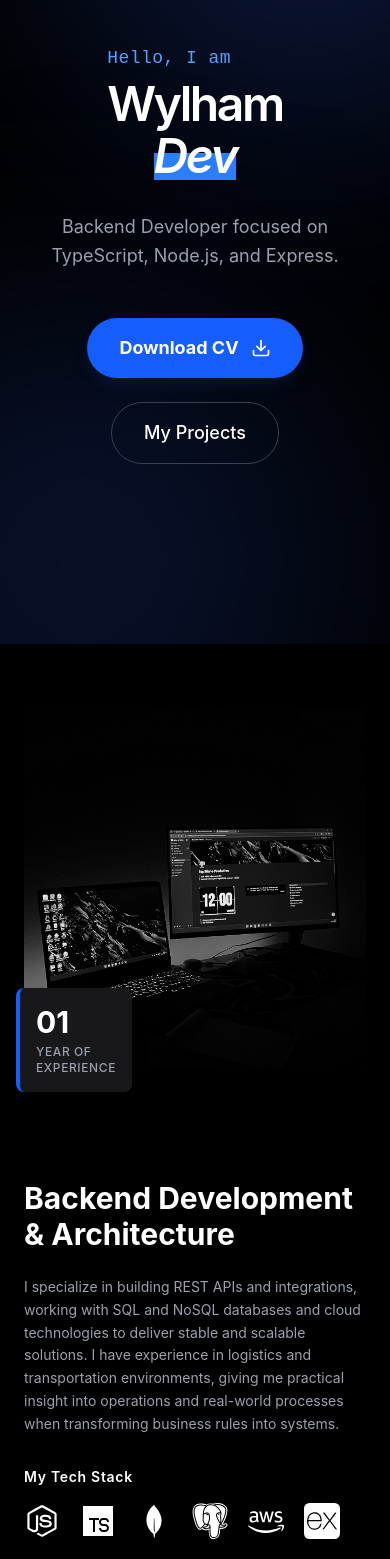
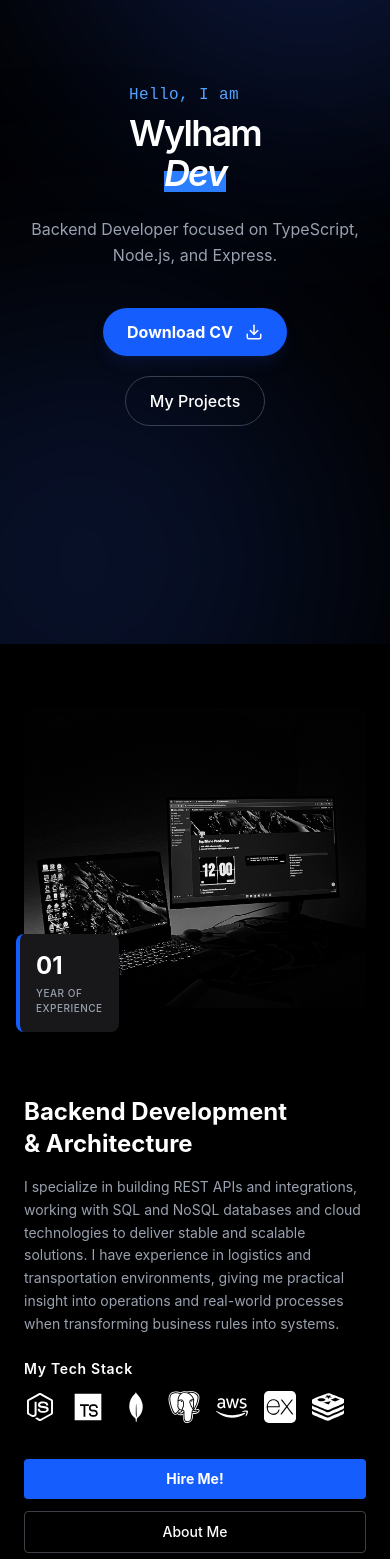
Before and after one commit to Wylham/portfolio-wylhamdev, a React (Vite) app: page / in a window 390 px wide. Shown: the part 200-1759 px from the top of the page. Built offline with nearby package versions, Linux system fonts and the light colour scheme.

Commit message:
refactor: ajustar estilos e layout nos componentes About, Expertise, Hero e Projects

```diff
--- a/src/components/About.tsx
+++ b/src/components/About.tsx
@@ -15,29 +15,29 @@ export default function About() {
   const { t } = useLanguage();
 
   return (
-    <section id="about" className="pt-16 pb-20 lg:py-0 lg:min-h-screen lg:flex lg:items-center bg-black relative">
-      <div className="container mx-auto px-6 w-full lg:py-12">
-        <div className="grid lg:grid-cols-2 gap-12 lg:gap-16 items-center">
+    <section id="about" className="min-h-screen flex items-center py-16 lg:py-0 bg-black relative">
+      <div className="container mx-auto px-6 w-full">
+        <div className="grid lg:grid-cols-2 gap-10 lg:gap-12 items-center">
           {/* Left Column: Image */}
           <motion.div
             initial={{ opacity: 0, x: -50 }}
             whileInView={{ opacity: 1, x: 0 }}
             viewport={{ once: true }}
             transition={{ duration: 0.6 }}
-            className="relative mb-8 lg:mb-0"
+            className="relative mb-6 lg:mb-0"
           >
             <div className="group relative z-10 rounded-lg overflow-hidden shadow-2xl ">
               <img
                 src="/pcwiu.jpeg"
                 alt="Workspace"
-                className="w-full h-[360px] sm:h-[480px] lg:h-[50vh] object-cover object-center grayscale group-hover:grayscale-0 group-hover:scale-105 transition-all duration-500"
+                className="w-full h-[300px] sm:h-[400px] lg:h-[45vh] max-h-[500px] object-cover object-center grayscale group-hover:grayscale-0 group-hover:scale-105 transition-all duration-500"
               />
             </div>
 
             {/* Experience Badge */}
-            <div className="absolute -bottom-6 -left-2 sm:-left-6 z-20 bg-zinc-900 p-4 sm:p-6 rounded-lg border-l-4 border-blue-600 shadow-xl max-w-[160px] sm:max-w-none">
-              <div className="text-3xl sm:text-5xl font-bold text-white mb-1">01</div>
-              <div className="text-gray-400 text-xs sm:text-sm font-medium uppercase tracking-wider whitespace-pre-line">
+            <div className="absolute -bottom-6 -left-2 sm:left-6 z-20 bg-zinc-900 p-4 sm:p-5 rounded-lg border-l-4 border-blue-600 shadow-xl max-w-[140px] sm:max-w-none">
+              <div className="text-2xl sm:text-4xl font-bold text-white mb-1">01</div>
+              <div className="text-gray-400 text-[10px] sm:text-xs font-medium uppercase tracking-wider whitespace-pre-line">
                 {t.about.yearsExperience}
               </div>
             </div>
@@ -49,16 +49,16 @@ export default function About() {
             whileInView={{ opacity: 1, x: 0 }}
             viewport={{ once: true }}
             transition={{ duration: 0.6 }}
-            className="mt-8 lg:mt-0 lg:self-center"
+            className="mt-6 lg:mt-0 lg:self-center"
           >
-            <h2 className="text-3xl sm:text-4xl font-bold text-white mb-6 whitespace-pre-line">{t.about.title}</h2>
+            <h2 className="text-2xl sm:text-3xl font-bold text-white mb-4 whitespace-pre-line">{t.about.title}</h2>
 
-            <p className="text-gray-400 mb-8 leading-relaxed text-sm sm:text-base">{t.about.description}</p>
+            <p className="text-gray-400 mb-6 leading-relaxed text-sm sm:text-base">{t.about.description}</p>
 
             {/* Skills / Logos */}
-            <div className="mb-10">
-              <h3 className="text-white font-semibold mb-4 tracking-wider text-sm">{t.about.techStack}</h3>
-              <div className="flex flex-wrap items-center gap-5 sm:gap-6 lg:gap-8 pb-1">
+            <div className="mb-8">
+              <h3 className="text-white font-semibold mb-3 tracking-wider text-sm">{t.about.techStack}</h3>
+              <div className="flex flex-wrap items-center gap-4 sm:gap-5 lg:gap-6 pb-1">
                 {skills.map((skill) => (
                   <img
                     key={skill.name}
@@ -66,17 +66,17 @@ export default function About() {
                     alt={`Logo ${skill.name}`}
                     title={skill.name}
                     loading="lazy"
-                    className="h-9 sm:h-12 w-auto min-w-[28px] object-contain"
+                    className="h-8 sm:h-10 w-auto min-w-[24px] object-contain"
                   />
                 ))}
               </div>
             </div>
 
-            <div className="flex flex-col sm:flex-row gap-4">
-              <button className="px-8 py-3 bg-blue-600 hover:bg-blue-700 text-white font-bold rounded transition-colors text-center">
+            <div className="flex flex-col sm:flex-row gap-3">
+              <button className="px-6 py-2.5 bg-blue-600 hover:bg-blue-700 text-white font-bold rounded transition-colors text-center text-sm sm:text-base">
                 {t.about.hireMe}
               </button>
-              <button className="px-8 py-3 border border-zinc-700 hover:border-white text-white font-medium rounded transition-colors text-center">
+              <button className="px-6 py-2.5 border border-zinc-700 hover:border-white text-white font-medium rounded transition-colors text-center text-sm sm:text-base">
                 {t.about.aboutMe}
               </button>
             </div>
--- a/src/components/Hero.tsx
+++ b/src/components/Hero.tsx
@@ -6,7 +6,7 @@ export default function Hero() {
   const { t } = useLanguage();
 
   return (
-    <section className="relative min-h-screen flex items-center pt-28 pb-12 sm:pt-24 lg:pt-20 lg:pb-0 overflow-hidden bg-black">
+    <section className="relative min-h-screen flex items-center pt-24 pb-8 sm:pt-20 lg:pt-16 lg:pb-0 overflow-hidden bg-black">
       {/* Background Gradients */}
       <div className="absolute top-0 right-0 w-[500px] h-[500px] bg-blue-900/40 rounded-full blur-[120px] pointer-events-none transform translate-x-1/3 -translate-y-1/3"></div>
       <div className="absolute bottom-0 left-0 w-[500px] h-[500px] bg-blue-900/30 rounded-full blur-[120px] pointer-events-none transform -translate-x-1/3 translate-y-1/3"></div>
@@ -19,35 +19,35 @@ export default function Hero() {
           transition={{ duration: 0.8 }}
           className="max-w-5xl flex flex-col items-center"
         >
-          <div className="flex flex-col items-center mb-8">
+          <div className="flex flex-col items-center mb-6">
             <div className="w-full max-w-fit flex flex-col">
-              <span className="text-blue-400 font-mono text-lg md:text-xl tracking-wide mb-2 text-left">
+              <span className="text-blue-400 font-mono text-base md:text-lg tracking-wide mb-2 text-left">
                 {t.hero.hello}
               </span>
-              <h1 className="text-5xl sm:text-7xl md:text-8xl lg:text-8xl xl:text-9xl font-semibold text-white leading-none tracking-tighter text-center">
+              <h1 className="text-4xl sm:text-6xl md:text-7xl lg:text-7xl xl:text-8xl font-semibold text-white leading-none tracking-tighter text-center">
                 Wylham
               </h1>
               <div className="relative inline-block mt-1 self-center">
                 <div className="absolute bottom-0 left-0 w-full h-[55%] bg-blue-500"></div>
-                <span className="relative text-5xl sm:text-7xl md:text-8xl lg:text-8xl xl:text-9xl font-semibold italic text-white leading-none tracking-tighter">
+                <span className="relative text-4xl sm:text-6xl md:text-7xl lg:text-7xl xl:text-8xl font-semibold italic text-white leading-none tracking-tighter">
                   Dev
                 </span>
               </div>
             </div>
           </div>
 
-          <p className="text-gray-400 text-lg sm:text-xl md:text-2xl mb-12 max-w-3xl leading-relaxed mx-auto">
+          <p className="text-gray-400 text-base sm:text-lg md:text-xl mb-10 max-w-2xl leading-relaxed mx-auto">
             {t.hero.role}
           </p>
 
-          <div className="flex flex-wrap justify-center gap-6">
-            <button className="px-8 py-4 bg-blue-600 hover:bg-blue-700 text-white font-bold rounded-full shadow-lg shadow-blue-900/20 transition-all flex items-center gap-3 text-lg group">
+          <div className="flex flex-wrap justify-center gap-5">
+            <button className="px-6 py-3 bg-blue-600 hover:bg-blue-700 text-white font-bold rounded-full shadow-lg shadow-blue-900/20 transition-all flex items-center gap-3 text-base group">
               {t.hero.downloadCv}
-              <Download size={20} className="group-hover:translate-y-1 transition-transform" />
+              <Download size={18} className="group-hover:translate-y-1 transition-transform" />
             </button>
             <a
               href="#portfolio"
-              className="px-8 py-4 border border-gray-700 hover:border-white text-white font-medium rounded-full transition-all text-lg hover:bg-white/5"
+              className="px-6 py-3 border border-gray-700 hover:border-white text-white font-medium rounded-full transition-all text-base hover:bg-white/5"
             >
               {t.hero.myWork}
             </a>
```
Also changed, not shown: src/components/Expertise.tsx (+28 -23 lines), src/components/Projects.tsx (+34 -31 lines).
